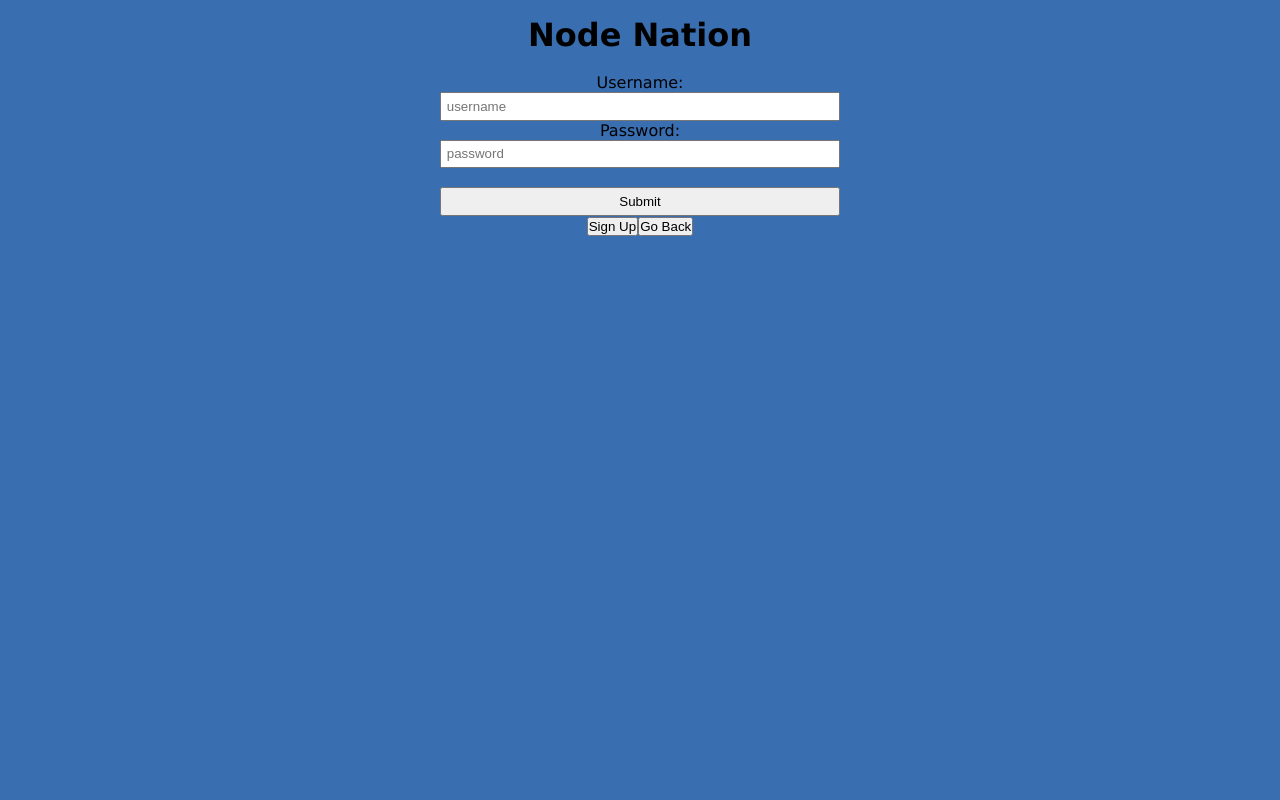
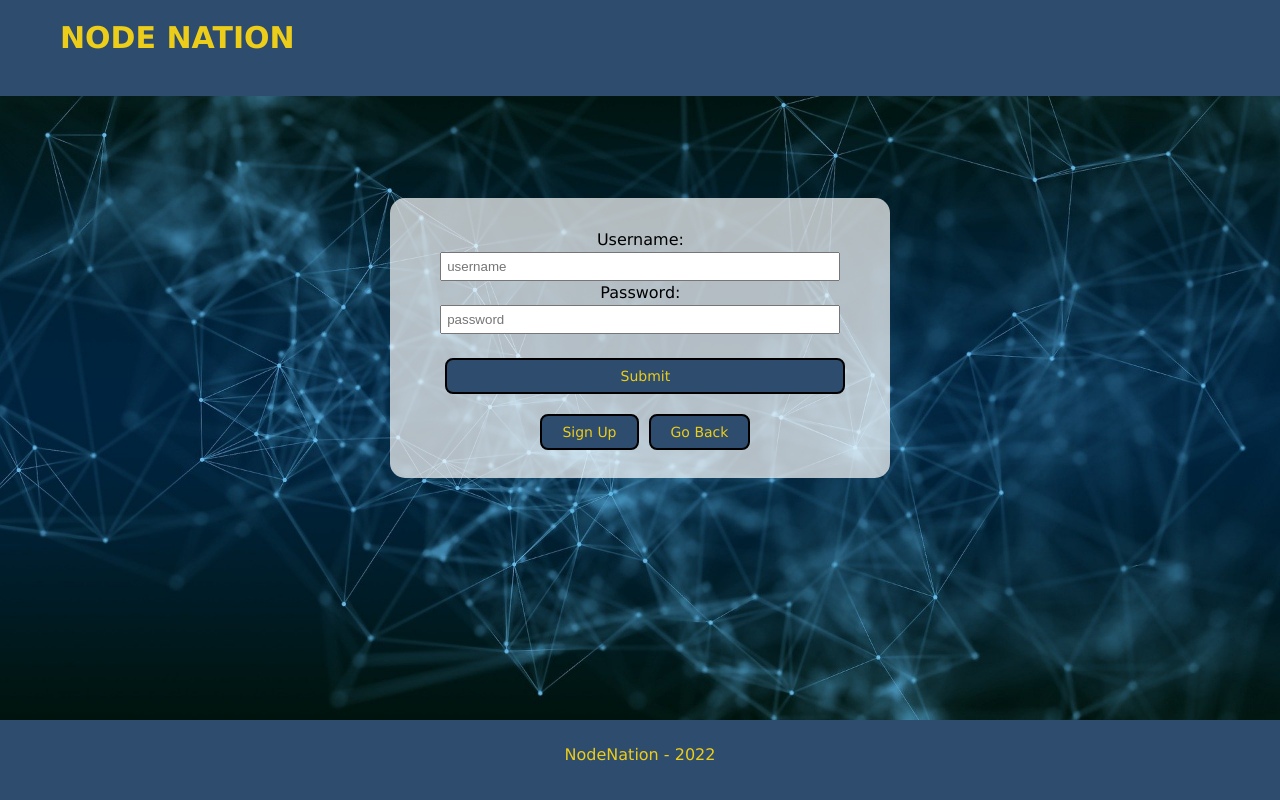
Before and after one commit to GWeightman/CNdesk3_frontend, a React (Create React App) app: page /login in a window 1280 px wide. Built offline with nearby package versions, Linux system fonts and the light colour scheme; the HTML template or start-up script is replaced by a standard one.

Commit message:
Home, login, signup, contact styles added

```diff
--- a/src/components/contact.js
+++ b/src/components/contact.js
@@ -1,4 +1,5 @@
 import { Link } from "react-router-dom"
+import network from "../images/network.jpg";
 
 const Contact = () => {
 
@@ -8,7 +9,14 @@ const Contact = () => {
 
     return(
         <div>
-            <h1>Place a job request with Node Nation</h1>
+            <div class="home-wrapper" style={{ backgroundImage: `url(${network})` }}>
+                <header>
+                <div class="logo-area">
+                    <h1 class="logo-title">NODE NATION</h1>
+                </div>
+                </header>
+                <div className="contact-section">
+                    <h2>Place a job request with Node Nation</h2>
                     <form action="mailto:admin@nodenation.uk" subject="Job%Request" method="post" encType="text/plain">
                         Username:<br/><input type="text" name="name" required/><br/>
                         Contact Number:<br/><input type="number" name="contact number"/><br/>
@@ -18,11 +26,14 @@ const Contact = () => {
                         Job Description:<br/><textarea type="text" name="job description" required></textarea>
                         <br/>
                         <br/>
-                <input type="submit" value="Send"/>
-                <button onClick={return_handler}>Go Back</button>
+                        <input className="signup-btn" type="submit" value="Send"/>
+                        <button className="signup-btn" onClick={return_handler}>Go Back</button>
                     </form>
-
-
+                </div>
+            </div>
+            <footer>
+                <p class="footer-text">NodeNation - 2022</p>
+            </footer>
         </div>
     )
 }
--- a/src/components/home.js
+++ b/src/components/home.js
@@ -1,23 +1,46 @@
 import "../styles/home.css"
-import { Link } from "react-router-dom"
+import { Link, NavLink } from "react-router-dom"
+import network from "../images/network.jpg";
 
 const Home = () => {
     return(
+        // <div>
+        //     <div className="welcome">
+        //         <h1> Welcome to Node Nation!</h1>
+        //         <p>A place to bring small coding projects and independent developers together</p>
+        //         <br/>
+        //         <br/>
+        //         <button><Link to="/contact">contact us</Link></button>
+        //         <button><Link to="/login">log in</Link></button>
+        //     </div>
+        //     <div className="devbutton">
+        //         <p>These buttons are for development only and must be deleted before submission</p>
+        //         <button><Link to="/admin">Admin</Link></button>
+        //         <button><Link to="/mainpage">Developer</Link></button>
+        //     </div>
+        // </div>
+
         <div>
-            <div className="welcome">
-                <h1> Welcome to Node Nation </h1>
-                <p>A place to bring small coding projects and independent developers together</p>
-                <br/>
-                <br/>
-                <button><Link to="/contact">contact us</Link></button>
-                <button><Link to="/login">log in</Link></button>
-            </div>
-            <div className="devbutton">
-                <p>These buttons are for development only and must be deleted before submission</p>
-                <button><Link to="/admin">Admin</Link></button>
-                <button><Link to="/mainpage">Developer</Link></button>
-            </div>
+      <div class="home-wrapper" style={{ backgroundImage: `url(${network})` }}>
+        <header>
+          <div class="logo-area">
+            <h1 class="logo-title">NODE NATION</h1>
+            <ul class="nav-area">
+                <li><NavLink className="link" to="/contact">Contact Us</NavLink></li>
+                <li><NavLink className="link" to="/login">Login</NavLink></li>
+            </ul>
+          </div>
+        </header>
+        <div class="welcome-text">
+          <h1>Welcome to NodeNation!</h1>
+          <h3>Join, connect and create with clients and developers!</h3>
+          <button class="start-btn"><Link className="link" to="/signup">Get started!</Link></button>
         </div>
+      </div>
+      <footer>
+        <p class="footer-text">NodeNation - 2022</p>
+      </footer>
+    </div>
     )
 }
 
--- a/src/components/login.js
+++ b/src/components/login.js
@@ -1,5 +1,7 @@
 import { Navigate } from "react-router-dom";
 import { login_fetch } from "../utilities/fetches";
+import network from "../images/network.jpg";
+
 
 const Login = ({username, setUsername, password, setPassword, setFname, destination, setDestination, logged, setLogged, setSname}) => {
 
@@ -36,20 +38,30 @@ const Login = ({username, setUsername, password, setPassword, setFname, destinat
     return(
         <div>
             {logged && <Navigate to={destination} />}
-            <h1>Node Nation</h1>
-            <br/>
+            <div class="home-wrapper" style={{ backgroundImage: `url(${network})` }}>
+                <header>
+                    <div class="logo-area">
+                        <h1 class="logo-title">NODE NATION</h1>
+                    </div>
+                </header>
+                    <div className="login-section">
                     <form onSubmit={login_handler}>
                         Username:<br/>
                         <input onChange={(e) => setUsername(e.target.value)} placeholder='username'/>
                         <br/>
                         Password:<br/>
-                <input onChange={(e) => setPassword(e.target.value)} placeholder='password'/>
+                        <input onChange={(e) => setPassword(e.target.value)} placeholder='password' type='password' />
                         <br/>
                         <br/>
-                <input type='submit' value="Submit"/>
+                        <input className="login-btn" type='submit' value="Submit"/>
                     </form>
-            <button onClick={signup_button}>Sign Up</button>
-            <button onClick={return_button}>Go Back</button>
+                    <button className="login-btn" onClick={signup_button}>Sign Up</button>
+                    <button className="login-btn" onClick={return_button}>Go Back</button>
+                </div>
+            </div>
+            <footer>
+                    <p class="footer-text">NodeNation - 2022</p>
+            </footer>
         </div>
     )
 }
--- a/src/components/signup.js
+++ b/src/components/signup.js
@@ -1,5 +1,6 @@
 import { Navigate } from "react-router-dom"
 import { signup_fetch } from "../utilities/fetches";
+import network from "../images/network.jpg";
 
 const Signup = ({username, setUsername, password,  setPassword, fname,  setFname, sname, setSname, email, setEmail, destination, setDestination, logged, setLogged}) => {
 
@@ -17,8 +18,14 @@ const Signup = ({username, setUsername, password,  setPassword, fname,  setFname
     return(
         <div>
             {logged && <Navigate to={destination}/>}
-            <h1>Join the Team!</h1>
-            <br/>
+            <div class="home-wrapper" style={{ backgroundImage: `url(${network})` }}>
+                <header>
+                    <div class="logo-area">
+                        <h1 class="logo-title">NODE NATION</h1>
+                    </div>
+                </header>
+                <div className="signup-section">
+                    <h2>Signup</h2>
                     <form onSubmit={signin_handler}>
                         <p>Username:</p>
                         <input onChange={(e) => setUsername(e.target.value)} placeholder='username'/>
@@ -29,12 +36,17 @@ const Signup = ({username, setUsername, password,  setPassword, fname,  setFname
                         <p>Email:</p>
                         <input onChange={(e) => setEmail(e.target.value)} placeholder='email'/>
                         <p>Password:</p>
-                <input onChange={(e) => setPassword(e.target.value)} placeholder='password'/>
+                        <input onChange={(e) => setPassword(e.target.value)} placeholder='password' type="password" />
                         <br/>
                         <br/>
-                <button type='submit'>submit</button>
-                <button onClick={return_handler}>go back</button>
+                        <button className="signup-btn" type='submit'>submit</button>
+                        <button className="signup-btn" onClick={return_handler}>go back</button>
                     </form>
+                </div>
+            </div>
+            <footer>
+                <p class="footer-text">NodeNation - 2022</p>
+            </footer>
         </div>
     )
 }
--- a/src/styles/home.css
+++ b/src/styles/home.css
@@ -1,8 +1,8 @@
-.welcome {
+/* .welcome {
     border: black 2px solid;
     font-size: 60px ;
     color: gold;
-}
+} */
 
 
 /* h1 {
@@ -19,3 +19,189 @@
     width: 100%;
     border: black 2px solid;
 } */
+
+  .home-wrapper {
+    margin: auto;
+    background-size: cover;
+    height: 90vh;
+  }
+
+  header {
+    background: #2e4c6d;
+    height: 12vh;
+    position: relative;
+  }
+
+  h1 {
+    font-family: Verdana, Geneva, Tahoma, sans-serif;
+    font-size: 45px;
+  }
+
+  h3 {
+    font-family: Verdana, Geneva, Tahoma, sans-serif;
+    font-size: 30px;
+  }
+
+  footer {
+    text-align: center;
+    justify-items: center;
+    background: #2e4c6d;
+    height: 10vh;
+  }
+
+  .footer-text {
+    padding-top: 25px;
+    color: rgb(236, 205, 26);
+    font-family: Verdana, Geneva, Tahoma, sans-serif;
+  }
+
+  .nav-area {
+    float: right;
+    list-style: none;
+    margin-top: 30px;
+  }
+
+  .nav-area li {
+    display: inline-block;
+  }
+
+  li {
+    color: rgb(236, 205, 26);
+    font-family: Verdana, Geneva, Tahoma, sans-serif;
+    padding-right: 60px;
+    font-size: 20px;
+    cursor: pointer;
+  }
+
+  .link {
+    color: rgb(236, 205, 26);
+    text-decoration: none;
+  }
+
+  .nav-area li a {
+    padding: 5px 20px;
+    font-family: Verdana, Geneva, Tahoma, sans-serif;
+    font-size: 15px;
+  }
+
+  li:hover {
+    color: silver;
+    text-decoration: underline;
+  }
+
+  .logo-title {
+    float: left;
+    padding-top: 20px;
+    padding-left: 60px;
+    font-size: 30px;
+    font-family: Verdana, Geneva, Tahoma, sans-serif;
+    color: rgb(236, 205, 26);
+  }
+
+  .welcome-text {
+    position: absolute;
+    width: 600px;
+    height: 300px;
+    margin: 12% 28%;
+    text-align: center;
+    color: rgb(236, 205, 26);
+    line-height: 55px;
+  }
+
+  .start-btn {
+    padding: 10px 20px;
+    border-radius: 12px;
+    border: 3px solid;
+    background-color: #2e4c6d;
+    color: rgb(236, 205, 26);
+    font-family: Verdana, Geneva, Tahoma, sans-serif;
+    font-size: 20px;
+    cursor: pointer;
+  }
+
+  .start-btn:hover {
+    background-color: grey;
+  }
+
+  /*Login section*/
+  .login-section {
+    position: absolute;
+    width: 500px;
+    height: 280px;
+    margin: 8% 30.5%;
+    background-color: rgba(255, 255, 255, 0.7);
+    border-radius: 15px;
+    text-align: center;
+    padding: 30px;
+    line-height: 24px;
+    font-family: Verdana, Geneva, Tahoma, sans-serif;
+  }
+
+  input {
+    padding: 5px 15px;
+  }
+
+  form {
+    margin-bottom: 20px;
+  }
+
+  .login-btn {
+    padding: 8px 20px;
+    border-radius: 8px;
+    border: 2px solid black;
+    background-color: #2e4c6d;
+    color: rgb(236, 205, 26);
+    font-family: Verdana, Geneva, Tahoma, sans-serif;
+    font-size: 14px;
+    cursor: pointer;
+    margin-left: 10px;
+  }
+
+  .login-btn:hover {
+    background: grey;
+  }
+
+  /*signup section*/
+  .signup-section {
+    position: absolute;
+    width: 500px;
+    height: 400px;
+    margin: 5% 30%;
+    background-color: rgba(255, 255, 255, 0.7);
+    border-radius: 15px;
+    text-align: center;
+    padding: 30px;
+    line-height: 24px;
+    font-family: Verdana, Geneva, Tahoma, sans-serif;
+  }
+
+  .signup-btn {
+    padding: 8px 20px;
+    border-radius: 8px;
+    border: 3px solid black;
+    background-color: #2e4c6d;
+    color: rgb(236, 205, 26);
+    font-family: Verdana, Geneva, Tahoma, sans-serif;
+    font-size: 14px;
+    cursor: pointer;
+    margin-left: 10px;
+    margin-top: 5px;
+  }
+
+  .signup-btn:hover {
+    background: grey;
+  }
+
+  /*Contact section*/
+  .contact-section {
+    position: absolute;
+    width: 500px;
+    height: 500px;
+    margin: 0.5% 30%;
+    background-color: rgba(255, 255, 255, 0.7);
+    border-radius: 15px;
+    text-align: center;
+    padding: 30px;
+    line-height: 21px;
+    font-family: Verdana, Geneva, Tahoma, sans-serif;
+  }
--- a/src/styles/jobPosts.css
+++ b/src/styles/jobPosts.css
@@ -7,7 +7,6 @@
 body {
   font-family: "Lucida Sans", "Lucida Sans Regular", "Lucida Grande",
     "Lucida Sans Unicode", Geneva, Verdana, sans-serif;
-  margin: 1rem;
   background: #396eb0;
 }
 
--- a/src/styles/mainPage.css
+++ b/src/styles/mainPage.css
@@ -7,7 +7,6 @@
   body {
     font-family: "Lucida Sans", "Lucida Sans Regular", "Lucida Grande",
       "Lucida Sans Unicode", Geneva, Verdana, sans-serif;
-    margin: 1rem;
     background: #396eb0;
   }
 
```
Also changed, not shown: src/images/network.jpg (added). Lines whose indentation alone changed are shown as unchanged.
